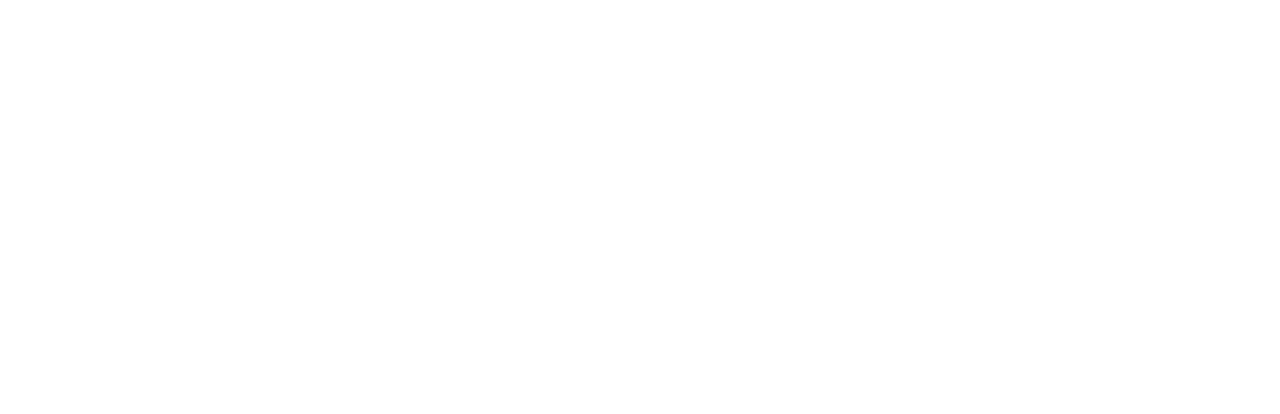
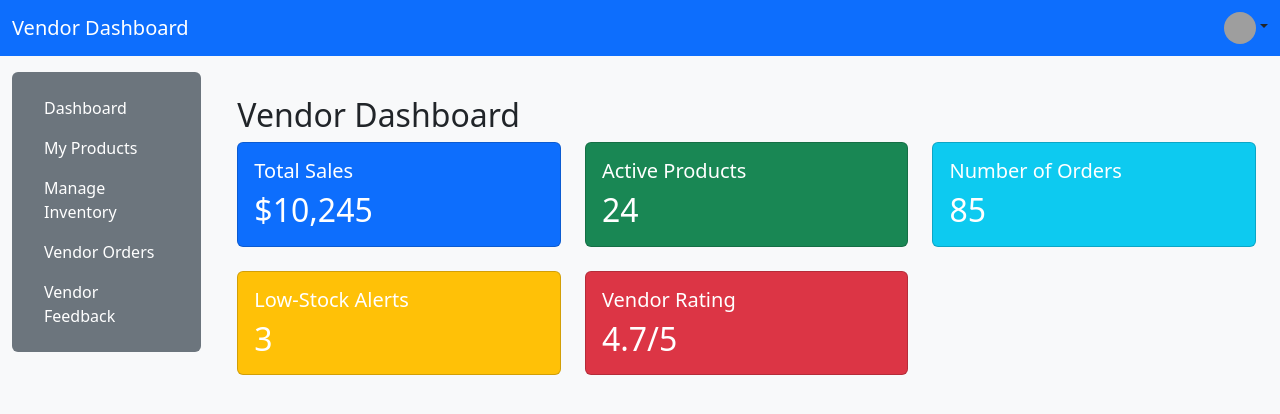
Before and after one commit to ImeshR/EAD-Web-App, a React (Create React App) app in the folder ecommerce-web/: page /vendor-dashboard in a window 1280 px wide. Before the commit this address had no page. Shown: the top 414 px of the page. Built offline with nearby package versions, Linux system fonts and the light colour scheme; grey boxes are pictures that could not be loaded.

Commit message:
vendor added

```diff
--- a/ecommerce-web/src/App.js
+++ b/ecommerce-web/src/App.js
@@ -6,6 +6,7 @@
 import MyProfile from "./pages/MyProfile/page";
 import Notifications from "./pages/Notifications/page";
 import Reports from "./pages/Reports/page";
+import VendorDashboard from "./pages/VendorDashboard/page";
 
 
 function App() {
@@ -18,6 +19,7 @@
         <Route path="/report" element={<Reports />} />
         <Route path="/admin-dashboard" element={<AdminDashboard />} />
         <Route path="/csr-dashboard" element={<CSRDashboard/>} />
+        <Route path="/vendor-dashboard" element={<VendorDashboard/>} />
       </Routes>
     </div>
   );
--- /dev/null
+++ b/ecommerce-web/src/components/VendorDashboard/DashboardContent.jsx
@@ -0,0 +1,30 @@
+import React from 'react'
+import { Row, Col, Card } from 'react-bootstrap'
+
+export default function DashboardContent() {
+  const metrics = [
+    { title: 'Total Sales', value: '$10,245', color: 'primary' },
+    { title: 'Active Products', value: '24', color: 'success' },
+    { title: 'Number of Orders', value: '85', color: 'info' },
+    { title: 'Low-Stock Alerts', value: '3', color: 'warning' },
+    { title: 'Vendor Rating', value: '4.7/5', color: 'danger' }
+  ]
+
+  return (
+    <div>
+      <h2 className="mt-4">Vendor Dashboard</h2>
+      <Row>
+        {metrics.map(metric => (
+          <Col md={4} key={metric.title}>
+            <Card className={`mb-4 bg-${metric.color} text-white`}>
+              <Card.Body>
+                <Card.Title>{metric.title}</Card.Title>
+                <Card.Text className="h2">{metric.value}</Card.Text>
+              </Card.Body>
+            </Card>
+          </Col>
+        ))}
+      </Row>
+    </div>
+  )
+}
--- /dev/null
+++ b/ecommerce-web/src/components/VendorDashboard/FeedbackContent.jsx
@@ -0,0 +1,26 @@
+import React from 'react'
+import { Card } from 'react-bootstrap'
+
+export default function FeedbackContent() {
+  const feedbacks = [
+    { name: 'John D.', rating: '4/5', text: 'Great product, fast shipping! Would buy again.', borderColor: 'primary' },
+    { name: 'Sarah M.', rating: '5/5', text: 'Excellent quality and customer service. Highly recommended!', borderColor: 'success' },
+    { name: 'Mike R.', rating: '3/5', text: 'Product was okay, but shipping took longer than expected.', borderColor: 'warning' }
+  ]
+
+  return (
+    <div>
+      <h2 className="mt-4">Vendor Feedback</h2>
+      {feedbacks.map((feedback, index) => (
+        <Card className={`mb-3 border-${feedback.borderColor}`} key={index}>
+          <Card.Body>
+            <Card.Title>{feedback.name}</Card.Title>
+            <Card.Subtitle className="mb-2 text-muted">Rating: {feedback.rating}</Card.Subtitle>
+            <Card.Text>{feedback.text}</Card.Text>
+            <button className="btn btn-sm btn-outline-primary">Respond</button>
+          </Card.Body>
+        </Card>
+      ))}
+    </div>
+  )
+}
--- /dev/null
+++ b/ecommerce-web/src/components/VendorDashboard/InventoryContent.jsx
@@ -0,0 +1,37 @@
+import React from 'react'
+
+export default function InventoryContent() {
+  const inventory = [
+    { product: 'Product 1', stock: 50, status: 'In Stock', badgeColor: 'success' },
+    { product: 'Product 2', stock: 5, status: 'Low Stock', badgeColor: 'warning' },
+    { product: 'Product 3', stock: 0, status: 'Out of Stock', badgeColor: 'danger' }
+  ]
+
+  return (
+    <div>
+      <h2 className="mt-4">Manage Inventory</h2>
+      <table className="table table-striped">
+        <thead className="bg-success text-white">
+          <tr>
+            <th>Product</th>
+            <th>Current Stock</th>
+            <th>Status</th>
+            <th>Actions</th>
+          </tr>
+        </thead>
+        <tbody>
+          {inventory.map((item, index) => (
+            <tr key={index}>
+              <td>{item.product}</td>
+              <td>{item.stock}</td>
+              <td><span className={`badge bg-${item.badgeColor}`}>{item.status}</span></td>
+              <td>
+                <button className="btn btn-sm btn-outline-primary">Update Stock</button>
+              </td>
+            </tr>
+          ))}
+        </tbody>
+      </table>
+    </div>
+  )
+}
--- /dev/null
+++ b/ecommerce-web/src/components/VendorDashboard/OrdersContent.jsx
@@ -0,0 +1,44 @@
+import React from 'react'
+
+export default function OrdersContent() {
+  const orders = [
+    { id: 1001, customer: 'John Doe', status: 'Processing', statusColor: 'info', total: '$59.99' },
+    { id: 1002, customer: 'Jane Smith', status: 'Ready', statusColor: 'success', total: '$89.99' },
+    { id: 1003, customer: 'Bob Johnson', status: 'Pending', statusColor: 'secondary', total: '$34.99' }
+  ]
+
+  return (
+    <div>
+      <h2 className="mt-4">Vendor Orders</h2>
+      <table className="table table-striped">
+        <thead className="bg-warning text-dark">
+          <tr>
+            <th>Order ID</th>
+            <th>Customer</th>
+            <th>Status</th>
+            <th>Total</th>
+            <th>Actions</th>
+          </tr>
+        </thead>
+        <tbody>
+          {orders.map((order) => (
+            <tr key={order.id}>
+              <td>{order.id}</td>
+              <td>{order.customer}</td>
+              <td><span className={`badge bg-${order.statusColor}`}>{order.status}</span></td>
+              <td>{order.total}</td>
+              <td>
+                <button className="btn btn-sm btn-outline-primary me-2">View Details</button>
+                {order.status === 'Ready' ? (
+                  <button className="btn btn-sm btn-outline-info">Mark as Delivered</button>
+                ) : (
+                  <button className="btn btn-sm btn-outline-success">Mark as Ready</button>
+                )}
+              </td>
+            </tr>
+          ))}
+        </tbody>
+      </table>
+    </div>
+  )
+}
--- /dev/null
+++ b/ecommerce-web/src/components/VendorDashboard/ProductsContent.jsx
@@ -0,0 +1,39 @@
+import React from 'react'
+
+export default function ProductsContent() {
+  const products = [
+    { name: 'Product 1', category: 'Category A', price: '$19.99' },
+    { name: 'Product 2', category: 'Category B', price: '$24.99' },
+    { name: 'Product 3', category: 'Category A', price: '$14.99' }
+  ]
+
+  return (
+    <div>
+      <h2 className="mt-4">My Products</h2>
+      <button className="btn btn-primary mb-3">Create New Product</button>
+      <table className="table table-striped">
+        <thead className="bg-info text-white">
+          <tr>
+            <th>Name</th>
+            <th>Category</th>
+            <th>Price</th>
+            <th>Actions</th>
+          </tr>
+        </thead>
+        <tbody>
+          {products.map((product, index) => (
+            <tr key={index}>
+              <td>{product.name}</td>
+              <td>{product.category}</td>
+              <td>{product.price}</td>
+              <td>
+                <button className="btn btn-sm btn-outline-primary me-2">Edit</button>
+                <button className="btn btn-sm btn-outline-danger">Deactivate</button>
+              </td>
+            </tr>
+          ))}
+        </tbody>
+      </table>
+    </div>
+  )
+}
--- /dev/null
+++ b/ecommerce-web/src/pages/VendorDashboard/page.jsx
@@ -0,0 +1,76 @@
+import React, { useState } from 'react'
+import 'bootstrap/dist/css/bootstrap.min.css'
+import { Container, Row, Col, Nav, Card, Navbar, NavDropdown } from 'react-bootstrap'
+import DashboardContent from '../../components/VendorDashboard/DashboardContent'
+import ProductsContent from '../../components/VendorDashboard/ProductsContent'
+import InventoryContent from '../../components/VendorDashboard/InventoryContent'
+import OrdersContent from '../../components/VendorDashboard/OrdersContent'
+import FeedbackContent from '../../components/VendorDashboard/FeedbackContent'
+
+
+export default function VendorDashboard() {
+  const [activeTab, setActiveTab] = useState('dashboard')
+
+  const renderContent = () => {
+    switch (activeTab) {
+      case 'dashboard':
+        return <DashboardContent />
+      case 'products':
+        return <ProductsContent />
+      case 'inventory':
+        return <InventoryContent />
+      case 'orders':
+        return <OrdersContent />
+      case 'feedback':
+        return <FeedbackContent />
+      default:
+        return <DashboardContent />
+    }
+  }
+
+  return (
+    <div className="bg-light min-vh-100">
+      <Navbar bg="primary" variant="dark" className="mb-3">
+        <Container fluid>
+          <Navbar.Brand href="#home">Vendor Dashboard</Navbar.Brand>
+          <Navbar.Toggle />
+          <Navbar.Collapse className="justify-content-end">
+            <NavDropdown
+              title={
+                <img
+                  src="/placeholder.svg?height=32&width=32"
+                  alt="User"
+                  className="rounded-circle"
+                  width="32"
+                  height="32"
+                />
+              }
+              id="basic-nav-dropdown"
+            >
+              <NavDropdown.Item href="#profile">Profile</NavDropdown.Item>
+              <NavDropdown.Item href="#settings">Settings</NavDropdown.Item>
+              <NavDropdown.Divider />
+              <NavDropdown.Item href="#logout">Logout</NavDropdown.Item>
+            </NavDropdown>
+          </Navbar.Collapse>
+        </Container>
+      </Navbar>
+      <Container fluid>
+        <Row>
+          <Col md={3} lg={2} className="d-md-block sidebar">
+            <Nav className="flex-column bg-secondary text-white p-3 rounded">
+              <Nav.Link onClick={() => setActiveTab('dashboard')} active={activeTab === 'dashboard'} className="text-white">Dashboard</Nav.Link>
+              <Nav.Link onClick={() => setActiveTab('products')} active={activeTab === 'products'} className="text-white">My Products</Nav.Link>
+              <Nav.Link onClick={() => setActiveTab('inventory')} active={activeTab === 'inventory'} className="text-white">Manage Inventory</Nav.Link>
+              <Nav.Link onClick={() => setActiveTab('orders')} active={activeTab === 'orders'} className="text-white">Vendor Orders</Nav.Link>
+              <Nav.Link onClick={() => setActiveTab('feedback')} active={activeTab === 'feedback'} className="text-white">Vendor Feedback</Nav.Link>
+            </Nav>
+          </Col>
+          <Col md={9} lg={10} className="ms-sm-auto px-md-4">
+            {renderContent()}
+          </Col>
+        </Row>
+      </Container>
+    </div>
+  )
+}
```
